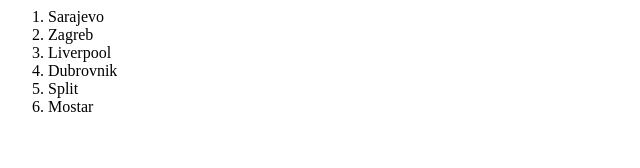
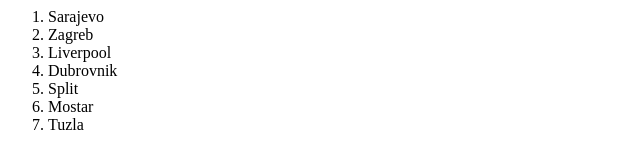
Before and after one commit to fcolakovic2/-nrs-tutorijal6, a website: page index.html in a window 1280 px wide. Shown: the full height of the page, 0-640 px from the left. Drawn offline with Linux system fonts and the light colour scheme.

Commit message:
Spremno za Docker

```diff
--- a/index.html
+++ b/index.html
@@ -10,6 +10,7 @@
             <li>Dubrovnik</li>
             <li>Split</li>
             <li>Mostar</li>
+            <li>Tuzla</li>
           </ol>
     </body>
 </html>
```
